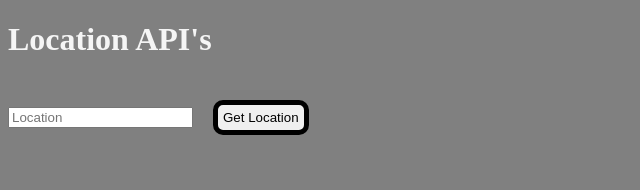
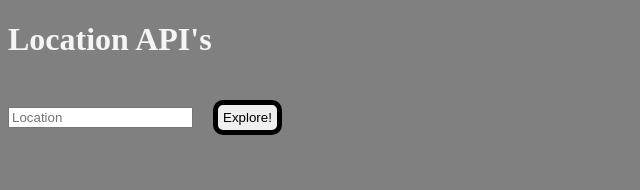
Before and after one commit to Dbenatar/city-explorer, a React (Vite) app: page / in a window 1280 px wide. Shown: the top 190 px of the page, without its empty margins (0-640 px from the left). Built offline with nearby package versions, Linux system fonts and the light colour scheme; no server answers.

Commit message:
lon and lat added

```diff
--- a/src/App.jsx
+++ b/src/App.jsx
@@ -35,7 +35,7 @@ function App() {
       <h1>Location API's</h1>
       <form onSubmit={getLocation}>
         <input onChange={handleChange} placeholder="Location" />
-        <button>Get Location</button>
+        <button>Explore!</button>
       </form>
 
       <h2>{location.display_name}</h2>
```
